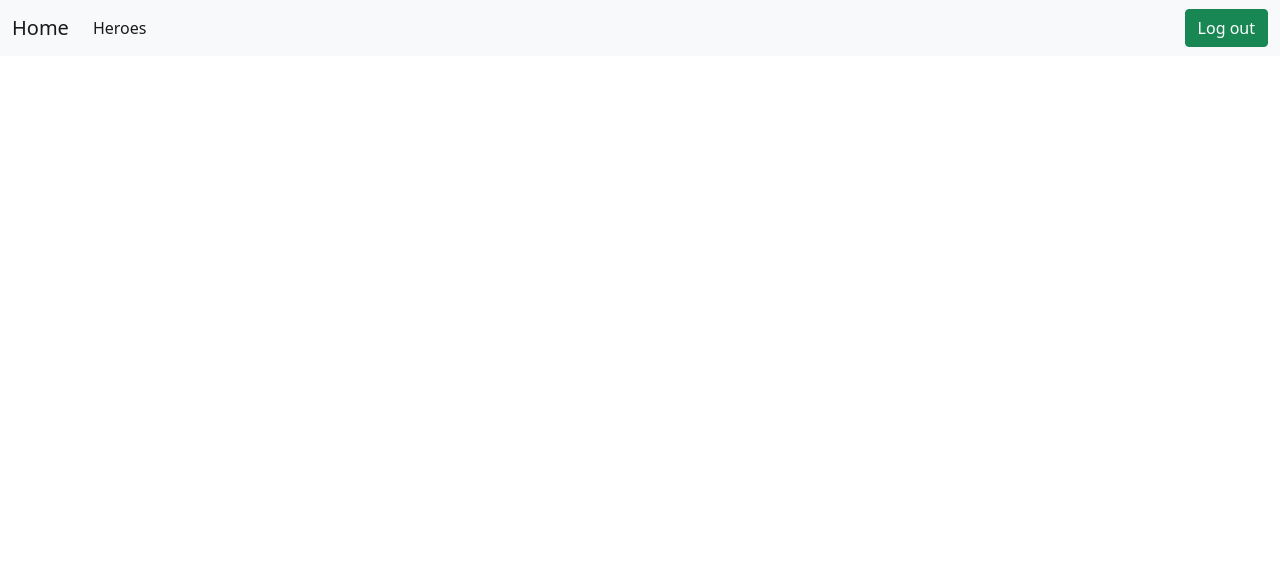
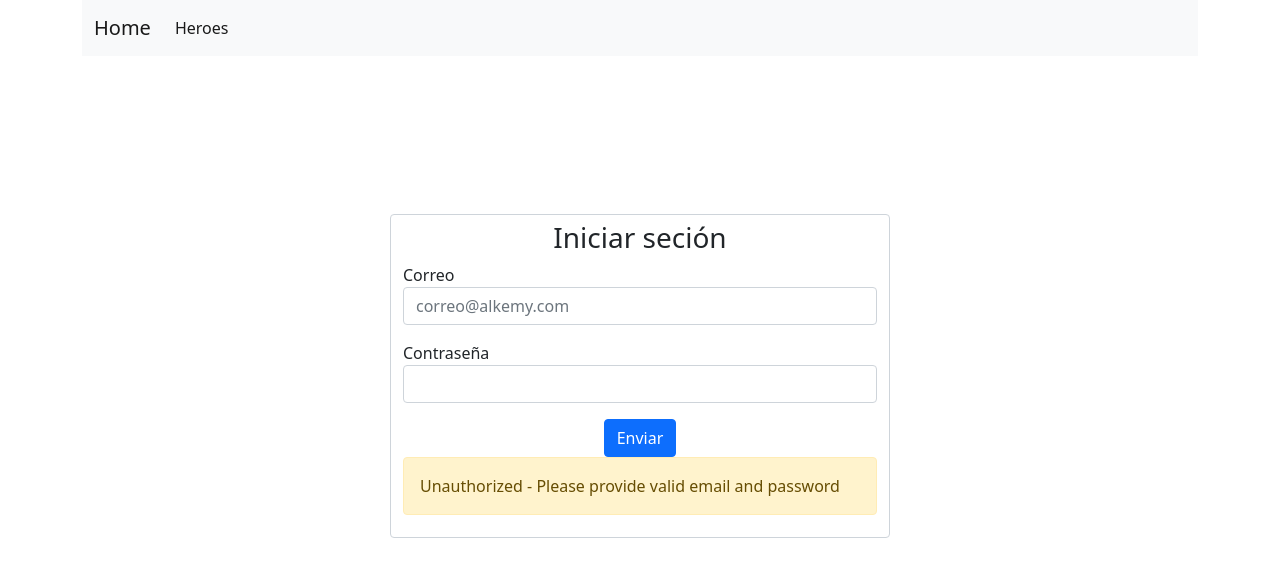
Before and after one commit to edgarfb/alkemy-challenge, a React (Create React App) app: page /logIn in a window 1280 px wide. Shown: the top 576 px of the page. Built offline with nearby package versions, Linux system fonts and the light colour scheme; no server answers.

Commit message:
this is that I achieve so far

```diff
--- a/src/App.js
+++ b/src/App.js
@@ -1,5 +1,5 @@
 import React from "react";
-import { Route, Switch } from "react-router-dom";
+import { Route, Switch, useHistory } from "react-router-dom";
 import "./App.css";
 import axios from "axios";
 import LogIn from "./components/LogIn/LogIn";
@@ -8,6 +8,7 @@ import Home from "./pages/Home";
 import Heroes from "./pages/Heroes";
 import SearchHeroes from "./components/SearchHeroes.js/SearchHeroes";
 import HeroDetails from "./pages/HeroDetails";
+import AuthContext from "./context/auth-context";
 
 const TOKEN_API = "1621075358241982";
 const CORS_ANYWARE = "https://cors.bridged.cc/";
@@ -17,11 +18,14 @@ function App() {
   const [heroeSearchTxt, setHeroeSearchTxt] = React.useState();
   const [heroes, setHeroes] = React.useState();
   const [teamMembers, setTeamMembers] = React.useState([]);
-  const [goodHeroes, setGoodHeroes] = React.useState([]);
-  const [badHeroes, setBadHeroes] = React.useState([]);
+  // const [goodHeroes, setGoodHeroes] = React.useState([]);
+  // const [badHeroes, setBadHeroes] = React.useState([]);
   const [teamStats, setTeamStats] = React.useState({});
+  const history = useHistory();
 
-  console.log(teamMembers);
+  // try out context
+  const isLog = React.useContext(AuthContext);
+
   function removeHeroHandler(heroId) {
     let newTeamMembers;
     return setTeamMembers();
@@ -51,13 +55,12 @@ function App() {
       strength: getStats("strength"),
     });
   }, [teamMembers]);
-  console.log("teamStats", teamStats);
   // Managing heroes
   function addHeroesHandler(hero) {
     // function addGoodHeroes() {}
-    console.log(hero);
+
     if (teamMembers.length === 6) {
-      console.log("No es posible agregar mas heroes");
+      alert("Maximo 6 heroes");
       return;
     }
     // Test if the hero already exist
@@ -94,7 +97,7 @@ function App() {
         }
         let all = res.data.results;
         let filtered = res.data.results.filter((he) => he.name.match(regEx));
-        console.log(filtered);
+
         setHeroes(filtered);
       })
 
@@ -117,38 +120,49 @@ function App() {
 
   const userTokenHandler = (token) => {
     setUserToken(token);
-    console.log("Token", token);
   };
 
   return (
-    <React.Fragment>
+    <AuthContext.Provider
+      value={{
+        isLogIn: userToken,
+      }}
+    >
+      <div className="container">
         <Navbar onLogOut={logOutHandler} />
-      <div className="container">
         <Switch>
-          {/* <div className="d-flex justify-content-center align-items-center form-box">
-          {!userToken && <LogIn onUserToken={userTokenHandler} />}
-        </div> */}
+          {!userToken && history.replace("/logIn")}
           <Route path="/" exact>
             {" "}
             <SearchHeroes onChangeHandler={changeHandler} />
-            {heroeSearchTxt && (
+            {userToken && (
               <Home heroes={heroes} onAddHeroToTeam={addHeroesHandler} />
             )}
           </Route>
+
+          <Route path="/logIn" exact>
+            <div className="d-flex justify-content-center align-items-center form-box">
+              <LogIn onUserToken={userTokenHandler} />
+            </div>
+          </Route>
+
           <Route path="/heroes">
+            {/* {!userToken && history.replace("/logIn")} */}
+            {userToken && (
               <Heroes
                 teamStats={teamStats}
                 teamMembers={teamMembers}
                 onRemoveHeroTeam={removeHeroTeamHandler}
                 onDetailsHeroTeam={detailsHeroTeamHenadler}
               />
+            )}
           </Route>
           <Route path="/hero-details/:heroId">
-            <HeroDetails />
+            {userToken && <HeroDetails />}
           </Route>
         </Switch>
       </div>
-    </React.Fragment>
+    </AuthContext.Provider>
   );
 }
 
--- a/src/components/Card/Card.js
+++ b/src/components/Card/Card.js
@@ -2,7 +2,7 @@ import React from "react";
 
 function Card(props) {
   return (
-    <div className="card">
+    <div className="card mb-2">
       <img className="card-img-top" src={props.src} alt={props.name} />
       <div className="card-body">
         <h5 className="card-title fs-6 text-center">{props.name}</h5>
--- a/src/components/LogIn/LogIn.css
+++ b/src/components/LogIn/LogIn.css
@@ -1,7 +1,3 @@
-.rojo {
-  color: red;
-}
-
 .formBox {
   max-width: 500px;
 }
--- a/src/components/LogIn/LogIn.js
+++ b/src/components/LogIn/LogIn.js
@@ -1,29 +1,32 @@
 import React from "react";
 import { Formik, Form, Field, ErrorMessage } from "formik";
+import { useHistory } from "react-router-dom";
 import axios from "axios";
+import AuthContext from "../../context/auth-context";
 import "./LogIn.css";
 
 // MAIN
 function LogIn(props) {
-  const [isAuthorized, setIsAuthorized] = React.useState(true);
+  // const [isAuthorized, setIsAuthorized] = React.useState(true);
   const [isSubmited, setIsSubmited] = React.useState(false);
+  const isLogIn = React.useContext(AuthContext);
+  const history = useHistory();
   return (
     <Formik
       initialValues={{ email: "", password: "" }}
       validate={(values) => {
         const errors = {};
         if (!values.email) {
-          errors.email = "This fild has to be filled";
+          errors.email = "Este campo es necesario.";
         } else if (
           !/^[A-Z0-9._%+-]+@[A-Z0-9.-]+\.[A-Z]{2,}$/i.test(values.email)
         ) {
-          errors.email = "Invalid email format";
+          errors.email = "Formato no válido";
         }
         if (!values.password) {
-          errors.password = "This fild has to be filled";
+          errors.password = "Este campo es necesario.";
         } else if (values.password.length < 5) {
-          errors.password =
-            "The password need to be grater than 8 characters long";
+          errors.password = "La contraseña debe de al menos 5 caracteres.";
         }
         return errors;
       }}
@@ -39,13 +42,16 @@ function LogIn(props) {
             let store = localStorage.setItem("userToken", res.data.token);
             props.onUserToken(localStorage.getItem("userToken"));
             setIsSubmited(true);
+            props.onLogin(true);
+            history.replace("/");
           })
           .catch((error) => {
-            console.log(error.response);
             if (error.response.status !== 200) {
-              setIsAuthorized(false);
+              props.onLogin(false);
             }
-            setTimeout(() => setIsAuthorized(true), 2000);
+            setTimeout(() => {
+              props.onLogin(true);
+            }, 2000);
           });
         setTimeout(() => {
           setSubmitting(false);
@@ -56,15 +62,15 @@ function LogIn(props) {
         return (
           <Form className="form-control formBox">
             <div>
-              <h3 className="text-center">Log in</h3>
+              <h3 className="text-center">Iniciar seción</h3>
             </div>
             <div className="mb-3">
-              <label htmlFor="email">Email</label>
+              <label htmlFor="email">Correo</label>
               <Field
                 className="form-control"
                 type="email"
                 name="email"
-                placeholder="Email"
+                placeholder="correo@alkemy.com"
               ></Field>
             </div>
             <ErrorMessage
@@ -72,12 +78,12 @@ function LogIn(props) {
               component={() => <div className="rojo">{errors.email}</div>}
             />
             <div className="mb-3">
-              <label htmlFor="password">Password</label>
+              <label htmlFor="password">Contraseña</label>
               <Field
                 className="form-control"
                 type="password"
                 name="password"
-                placeholder="password"
+                placeholder=""
               ></Field>
             </div>
             <ErrorMessage
@@ -86,10 +92,10 @@ function LogIn(props) {
             />
             <div className="d-flex justify-content-center">
               <button type="submit" className="btn btn-primary">
-                Submit
+                Enviar
               </button>
             </div>
-            {!isAuthorized && (
+            {!props.onLogin && (
               <div className="alert alert-warning" role="alert">
                 Unauthorized - Please provide valid email and password
               </div>
--- a/src/components/SearchHeroes.js/SearchHeroes.js
+++ b/src/components/SearchHeroes.js/SearchHeroes.js
@@ -3,15 +3,19 @@ import styles from "./SearchHeroes.module.css";
 
 function SearchHeroes(props) {
   return (
-    <form>
+    <div className="input-group mb-3">
+      <span className="input-group-text" id="basic-addon1">
+        Buscar Heroe
+      </span>
       <input
+        className="form-control"
         type="text"
         onChange={(e) => {
           e.preventDefault();
           props.onChangeHandler(e.target.value);
         }}
       />
-    </form>
+    </div>
   );
 }
 
--- a/src/components/navbar/Navbar.js
+++ b/src/components/navbar/Navbar.js
@@ -1,8 +1,15 @@
 import React from "react";
-import { Link } from "react-router-dom";
-import "./Navbar.css";
+import { Link, useHistory } from "react-router-dom";
+import AuthContext from "../../context/auth-context";
 
 function Navbar(props) {
+  const context = React.useContext(AuthContext);
+  // console.log("Context in Navbar", context);
+
+  const isLog = React.useContext(AuthContext);
+  const history = useHistory();
+
+  console.log("context from navbar", isLog);
   return (
     <nav className="navbar navbar-expand-lg navbar-light bg-light d-flex flex-nowrap">
       <div className="container-fluid">
@@ -22,9 +29,15 @@ function Navbar(props) {
               </Link>
             </li>
           </ul>
-          <button onClick={props.onLogOut} className="btn btn-success">
+          {isLog.isLogIn && (
+            <button onClick={props.onLogOut} className="btn btn-success">
+              Log out
+            </button>
+          )}
+          {!isLog && history.replace("/logIn")}
+          {/* <button onClick={props.onLogOut} className="btn btn-success">
             Log out
-          </button>
+          </button> */}
         </div>
       </div>
     </nav>
--- /dev/null
+++ b/src/context/auth-context.js
@@ -0,0 +1,7 @@
+import React from "react";
+
+const AuthContext = React.createContext({
+  isLogIn: false,
+});
+
+export default AuthContext;
--- a/src/pages/Heroes.js
+++ b/src/pages/Heroes.js
@@ -5,18 +5,11 @@ import StatsBar from "../components/UI/StatsBar";
 import { Link } from "react-router-dom";
 
 function Heroes(props) {
-  // const v = props.teamMembers.map((hero) => {
-  //   return hero.powerstats.speed;
-  // });
-  console.log("teamStats", props.teamStats);
   let teamsKeys =
     props.teamMembers.length > 0
       ? Object.keys(props.teamMembers[0].powerstats)
       : [];
-  console.log(teamsKeys);
-  React.useEffect(() => {}, []);
 
-  // console.log("mapeo", v);
   return (
     <div className="row g-4">
       <div className="col-md-8">
@@ -49,11 +42,11 @@ function Heroes(props) {
         </div>
       </div>
       <div className="col-md-4">
-        <h2>Team Stats</h2>
+        <h2 className="text-center">Team Stats</h2>
         {teamsKeys.map((k) => {
           return (
             <React.Fragment>
-              <h5>{k}</h5>
+              <h5>{k.toUpperCase()}</h5>
               <StatsBar
                 width={props.teamStats[k] / props.teamMembers.length}
                 value={Math.floor(
@@ -63,10 +56,6 @@ function Heroes(props) {
             </React.Fragment>
           );
         })}
-        {/* {props.teamMembers &&
-          props.teamMembers.map((hero, index) => {
-
-          })} */}
       </div>
     </div>
   );
--- a/src/pages/Home.js
+++ b/src/pages/Home.js
@@ -1,5 +1,4 @@
 import React from "react";
-import styles from "./Home.module.css";
 import Card from "../components/Card/Card";
 import BtnAddHero from "../components/UI/BtnAddHero";
 
@@ -14,7 +13,6 @@ function Home(props) {
               hero={hero}
               src={hero.image.url}
               name={hero.name}
-              // powerstats={hero.powerstats}
             />
             <div className="d-grid">
               <BtnAddHero
```
Also changed, not shown: src/pages/HeroDetails.js (+34 -4 lines), src/components/navbar/Navbar.css (deleted). Lines whose indentation alone changed are shown as unchanged.
